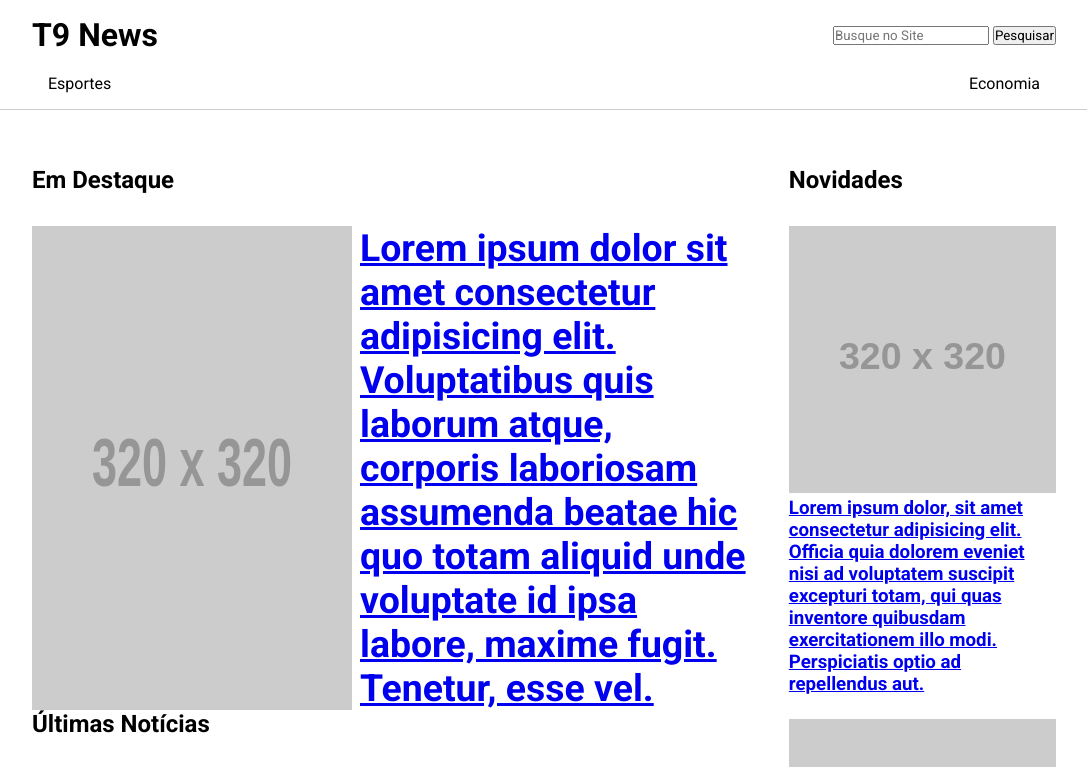
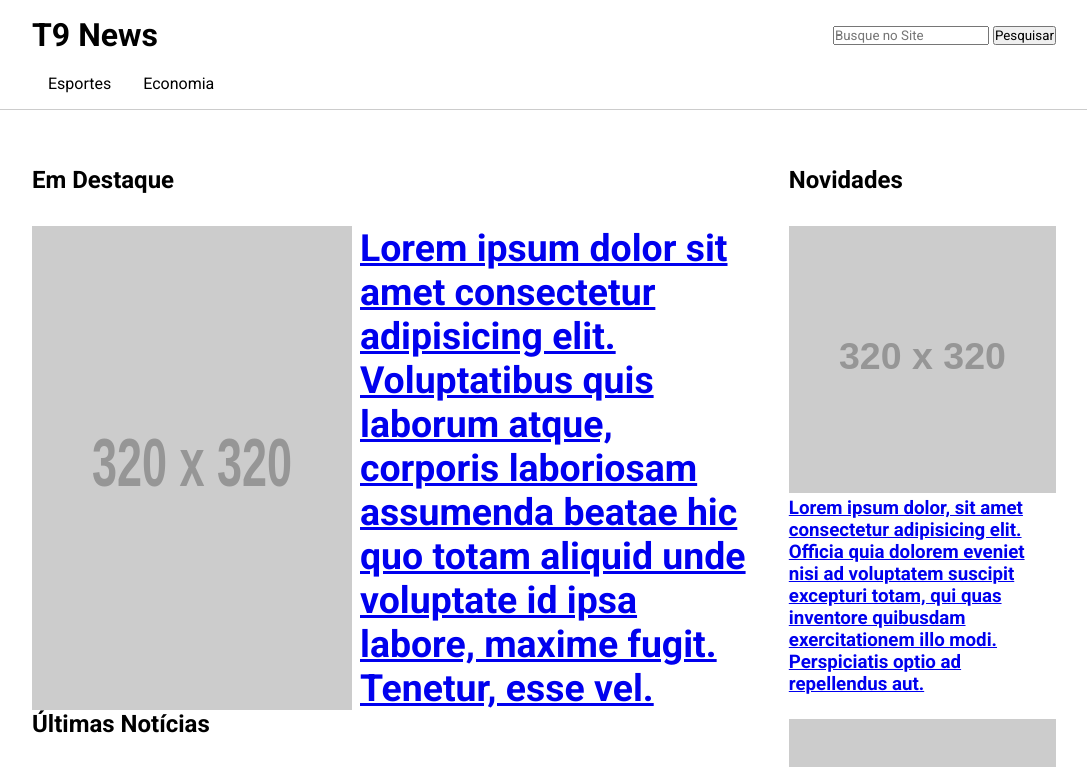
Before and after one commit to Tarcio2020/T9-News, a plain HTML site: page index.html in a window 1280 px wide. Shown: the top 767 px of the page, without its empty margins (96-1183 px from the left). Drawn offline with nearby package versions, Linux system fonts and the light colour scheme; placeholder pictures from the web are drawn by us.

Commit message:
finalizando

```diff
--- a/index.html
+++ b/index.html
@@ -29,8 +29,8 @@
             <div class="botao-menu">
                 <button type="button">Abrir Menu</button>
             </div>
-            <nav>
-                <ul class="menu container">
+            <nav class="container">
+                <ul class="menu">
                     <li>
 
                         Esportes
--- a/style.css
+++ b/style.css
@@ -111,7 +111,7 @@ aside .noticia {
 
 .rodape {
     height: 70px;
-    border-top: solid 1px #333;
+    border-top: solid 1px #ccc;
     text-align: center;
     padding-top: 18px;
 }
```
